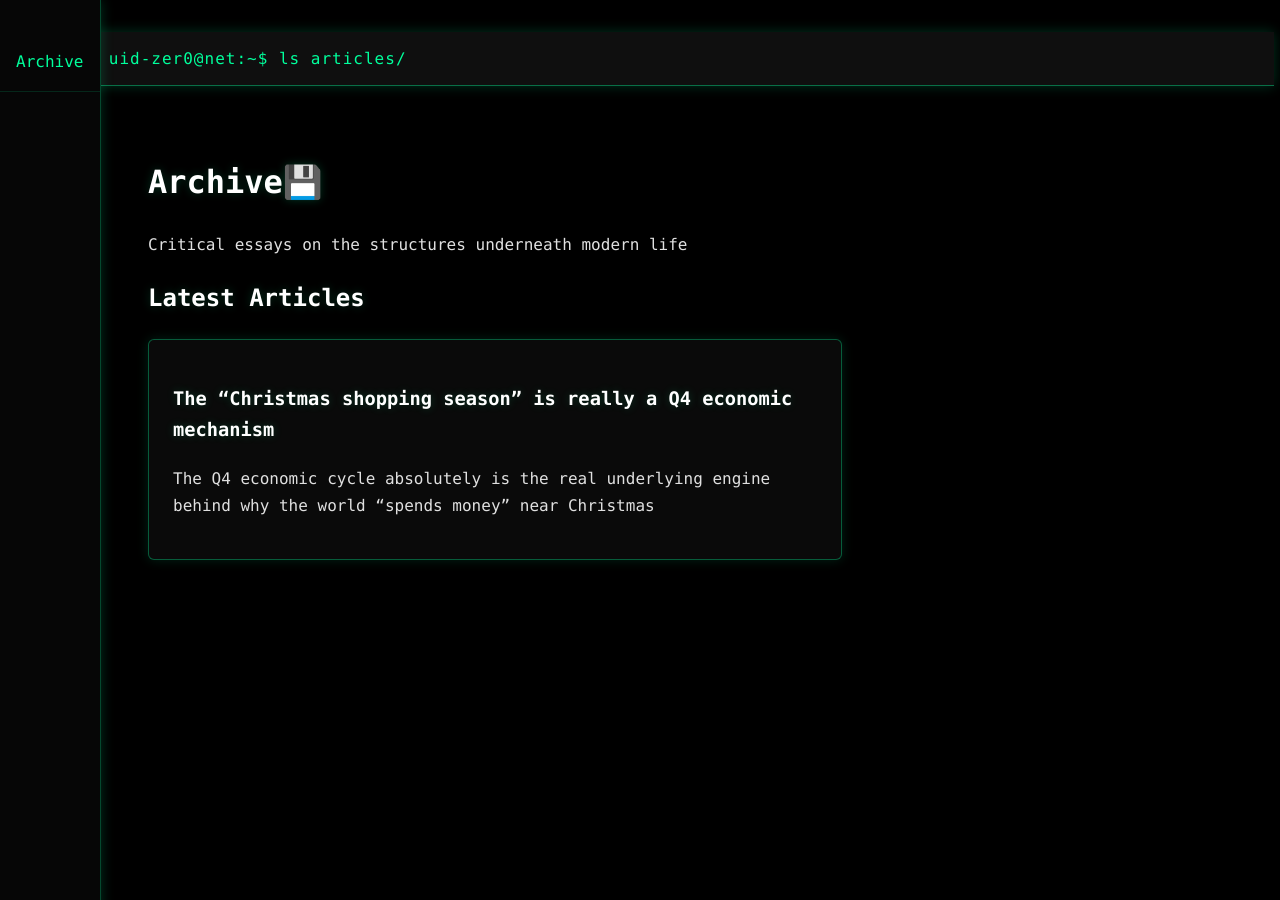
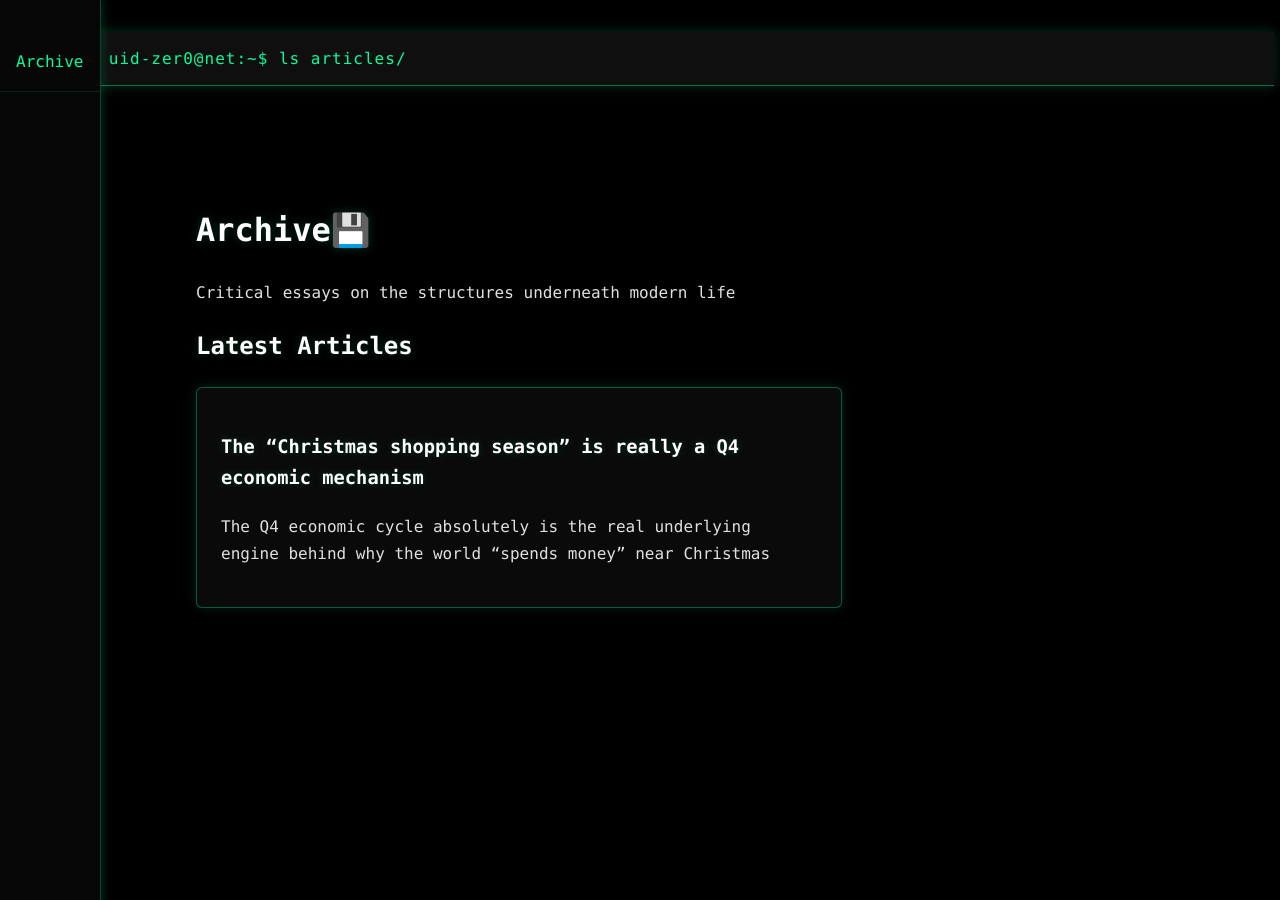
Before and after one commit to UID-ZER0/uid-zer0.github.io, a Jekyll site: the page built from index.md, in a window 1280 px wide. Built offline with Jekyll 4.4.1, drawn with Linux system fonts in a browser that asks for light colours.

Commit message:
Update style.css

```diff
--- a/assets/css/style.css
+++ b/assets/css/style.css
@@ -27,7 +27,7 @@ li {
 .container {
   margin-left: 50px; /* move content away from sidebar */
   max-width: 760px;
-  padding: .5rem;
+  padding: 2rem;
 }
 
 .card {
```
